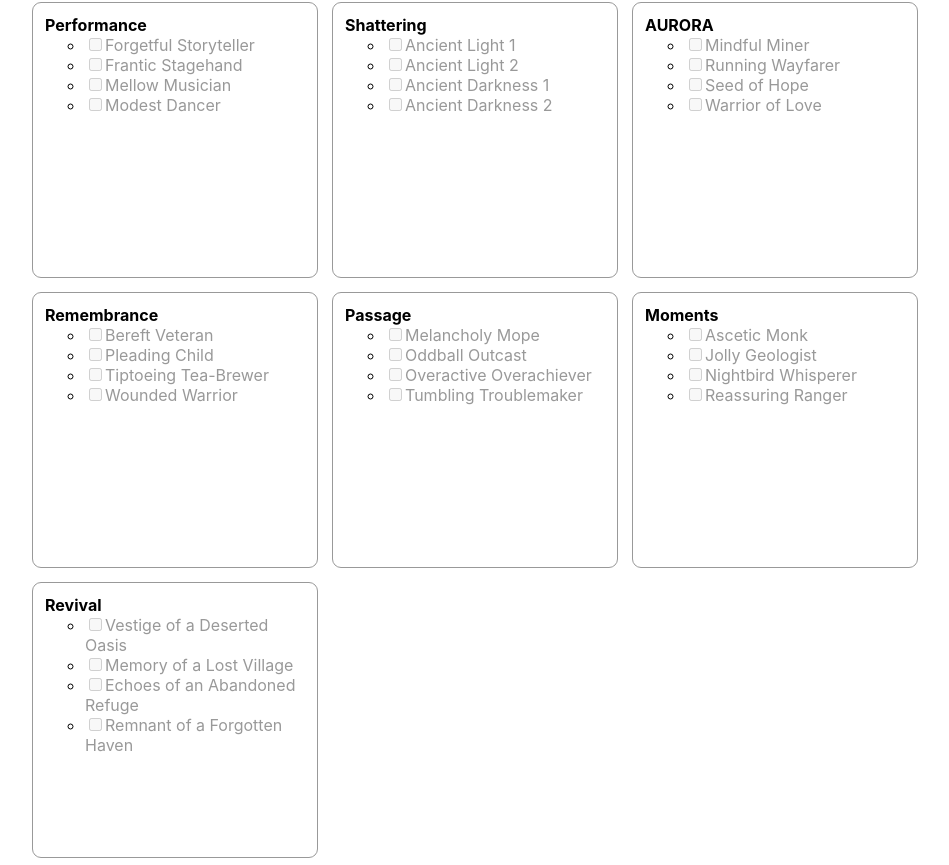
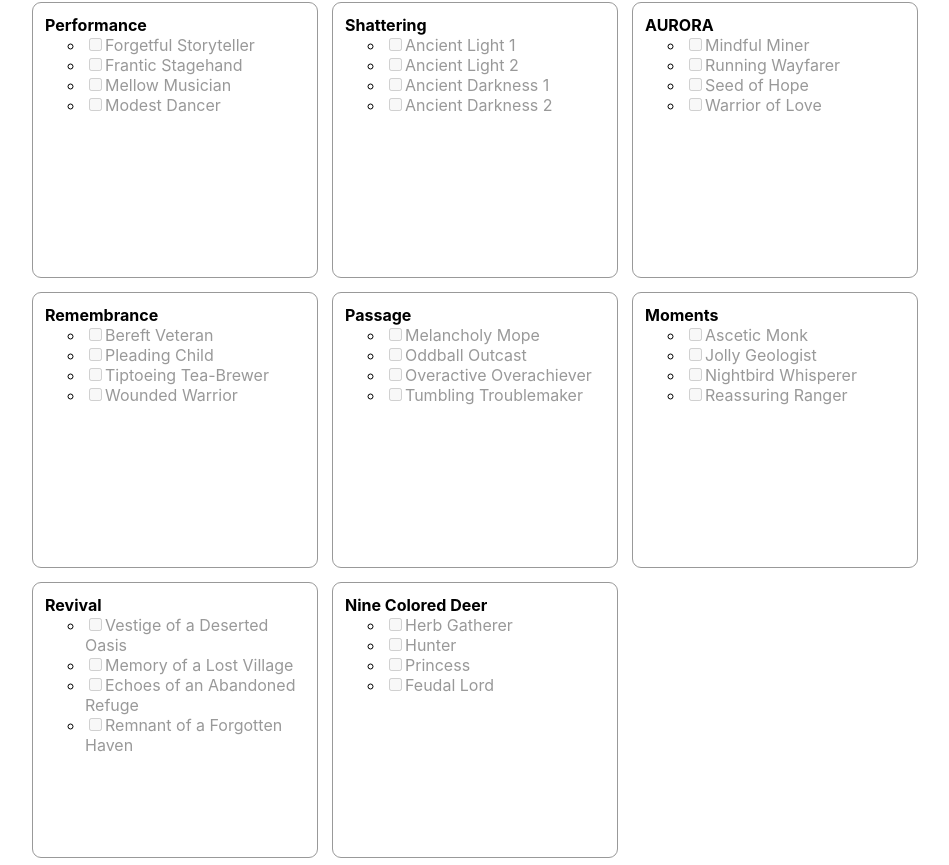
Before and after one commit to cmstead/sky-seasonal-spirits, a React (Create React App) app: page / in a window 1280 px wide. Shown: the part 1445-2310 px from the top of the page, without its empty margins (175-1124 px from the left). Built offline with nearby package versions, Linux system fonts and the light colour scheme.

Commit message:
Address none colored deer spirits

```diff
--- a/src/components/SeasonList/spiritData.js
+++ b/src/components/SeasonList/spiritData.js
@@ -312,6 +312,20 @@ export const seasonData = {
     'Remnant of a Forgotten Haven': {
       visited: false
     }
+  },
+  'Nine Colored Deer' : {
+    'Herb Gatherer': {
+      visited: false
+    },
+    'Hunter': {
+      visited: false
+    },
+    'Princess': {
+      visited: false
+    },
+    'Feudal Lord': {
+      visited: false
+    }
   }
 }
 
```
